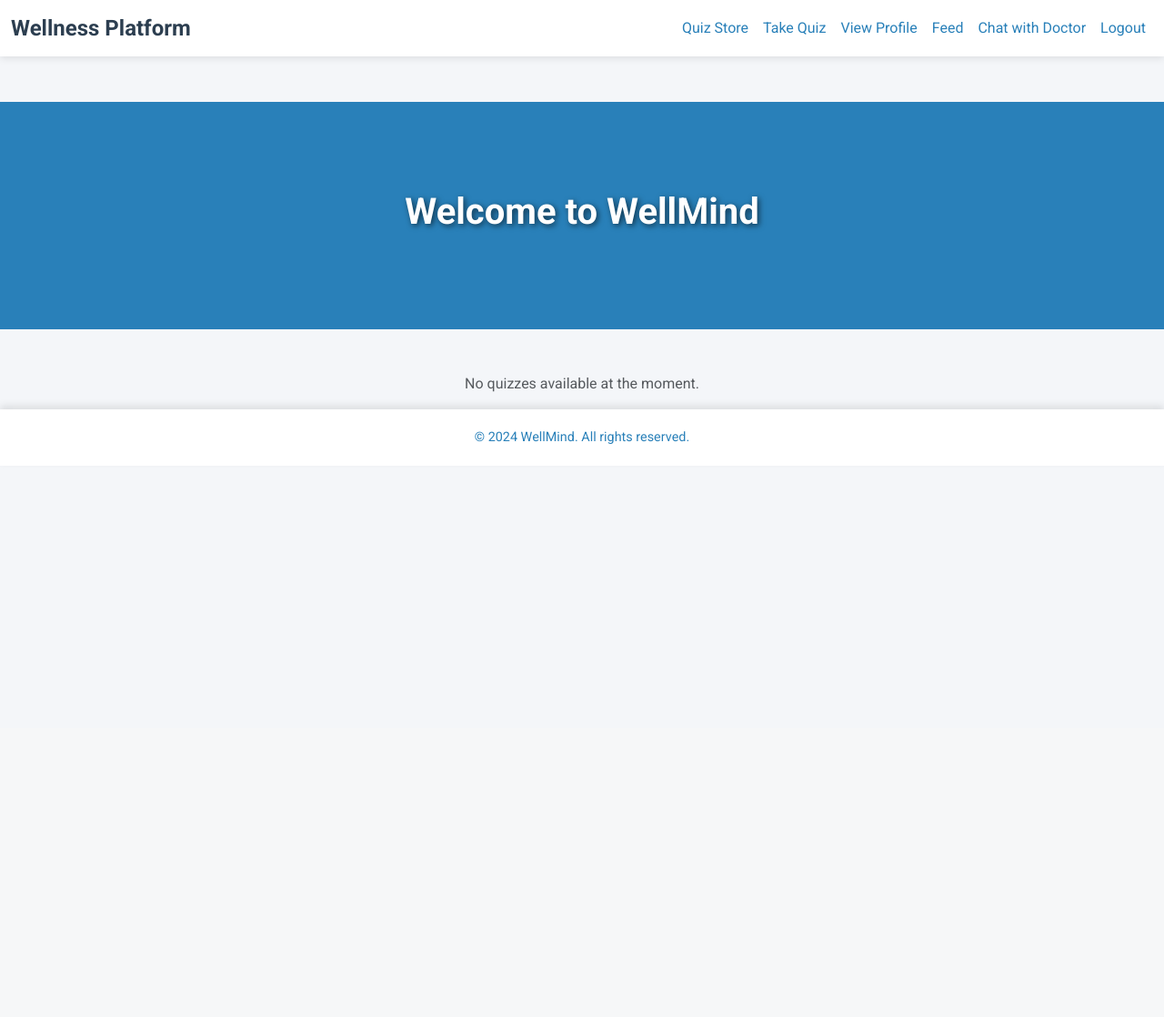
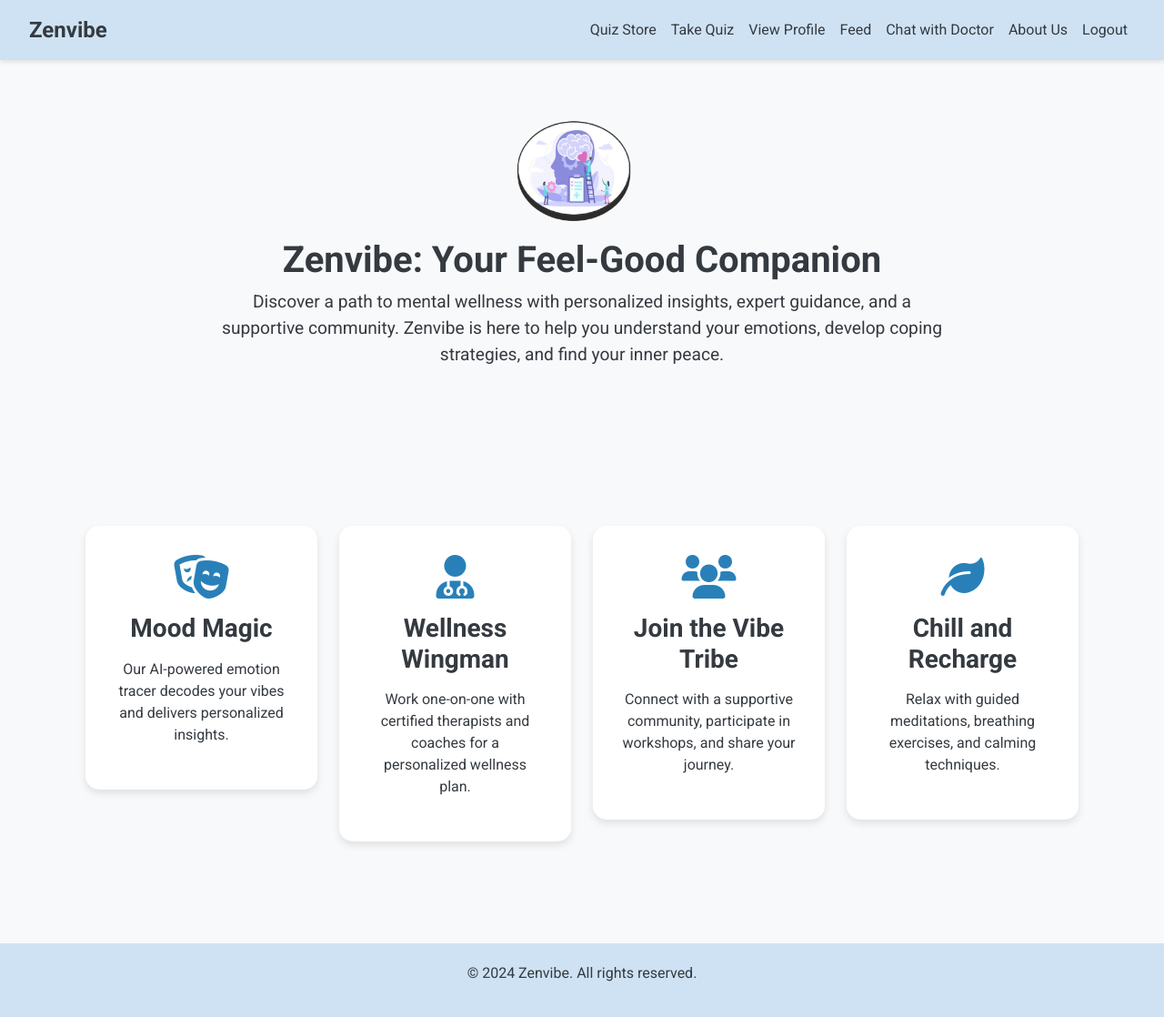
Before and after one commit to HarshVyas99/Wellness, a Django app: page / in a window 1280 px wide. Shown: the whole page at 91% size. Before the commit the page ends 488 px from the top, so only its background shows below. Run offline with Django 3.2, Linux system fonts and the light colour scheme; the visitor is signed in with stand-in values (Sample User, id 1); data that the repository does not hold is empty.

Commit message:
updated code

```diff
--- a/mental_wellbeing/mental_wellbeing/settings.py
+++ b/mental_wellbeing/mental_wellbeing/settings.py
@@ -120,6 +120,10 @@ USE_TZ = True
 
 STATIC_URL = '/static/'
 
+STATICFILES_DIRS = [
+    os.path.join(BASE_DIR, 'static'),  # Project-level static files
+]
+
 # Default primary key field type
 # https://docs.djangoproject.com/en/3.2/ref/settings/#default-auto-field
 
--- a/mental_wellbeing/wellbeing/templates/base.html
+++ b/mental_wellbeing/wellbeing/templates/base.html
@@ -3,61 +3,80 @@
 <head>
     <meta charset="UTF-8">
     <meta name="viewport" content="width=device-width, initial-scale=1.0">
-    <title>{% block title %}WellMind{% endblock %}</title>
+    <title>{% block title %}Zenvibe{% endblock %}</title>
     <script src="https://code.jquery.com/jquery-3.6.0.min.js"></script>
     <link href="https://cdn.jsdelivr.net/npm/bootstrap@5.3.0-alpha1/dist/css/bootstrap.min.css" rel="stylesheet">
     <link href="https://fonts.googleapis.com/css2?family=Roboto:wght@400;700&display=swap" rel="stylesheet">
+    <link rel="stylesheet" href="https://cdnjs.cloudflare.com/ajax/libs/font-awesome/6.0.0/css/all.min.css">
+    {% load static %}
     {% load custom_template_tags %}
     <style>
         body {
             font-family: 'Roboto', sans-serif;
-            background-color: #f4f6f9; /* Light gray background for a clean look */
+            background-color: #f8f9fa; /* Very light gray background */
             margin: 0;
-            padding-top: 56px;
-            color: #333;
+            padding-top: 70px; /* Adjusted for better spacing with navbar */
+            color: #343a40; /* Dark gray text */
         }
 
         /* Navbar Styling */
         .navbar {
-            background-color: white;
+            background-color: #cfe2f3; /* Light blue navbar */
             transition: background-color 0.3s;
-            position: fixed;
-            width: 100%;
-            z-index: 1000;
-            box-shadow: 0 2px 8px rgba(0, 0, 0, 0.1);
+            padding: 10px 20px;
+            box-shadow: 0 2px 5px rgba(0, 0, 0, 0.1);
         }
-        .navbar.scrolled {
-            background-color: #fff;
-        }
+
         .navbar .navbar-brand {
             font-weight: 700;
             font-size: 1.5rem;
-            color: #2c3e50; /* Dark gray */
+            color: #343a40; /* Dark gray brand text */
         }
+
         .nav-link {
-            color: #2980b9; /* Fitness blue */
+            color: #343a40; /* Dark gray link text */
             transition: color 0.3s;
         }
+
         .nav-link:hover {
-            color: #3498db; /* Lighter blue */
+            color: #90a4ba; /* Slightly darker blue on hover */
+        }
+        .navbar-dark .navbar-toggler-icon{
+          filter: invert(1);
         }
 
         /* Hero Section */
         .hero {
-            background-color: #2980b9; /* Fitness-themed blue */
-            height: 250px;
+            background-size: cover;
+            background-position: center;
+            height: 300px;
             display: flex;
+            flex-direction: column;
             justify-content: center;
             align-items: center;
-            color: white;
-            text-shadow: 2px 2px 6px rgba(0, 0, 0, 0.6);
-            margin-top: 56px; /* For navbar */
+            color: #343a40; /* Set default text color to dark gray */
+            text-shadow: none; /* Remove text shadow */
+            margin-top: 56px;
+        }
+
+        .hero-logo {
+            max-width: 200px;
+            margin-bottom: 1rem;
         }
 
         .hero h1 {
             font-size: 2.5rem;
             font-weight: 700;
             text-align: center;
+        }
+        .hero p{
+          font-size: 1.2rem;
+          max-width: 800px;
+          text-align: center;
+        }
+
+        .hero h1, .hero p {
+            color: inherit; /* Inherit color from the hero container */
         }
 
         /* Content Section */
@@ -66,55 +85,83 @@
         }
 
         .content {
-            display: flex;
-            flex-wrap: wrap;
-            justify-content: space-between;
+            display: grid;
+            grid-template-columns: repeat(auto-fit, minmax(300px, 1fr));
             gap: 20px;
+            padding: 20px;
         }
 
         .card {
             border: none;
             border-radius: 12px;
-            box-shadow: 0 6px 12px rgba(0, 0, 0, 0.1);
-            width: 300px;
-            background-color: white;
-            transition: transform 0.3s ease-in-out;
+            box-shadow: 0 4px 8px rgba(0, 0, 0, 0.1);
+            background-color: #ffffff;
+            transition: transform 0.3s ease-in-out, box-shadow 0.3s ease-in-out;
+            overflow: hidden;
+            cursor: pointer;
         }
+
         .card:hover {
-            transform: scale(1.05);
+            transform: scale(1.03);
+            box-shadow: 0 6px 12px rgba(0, 0, 0, 0.15);
         }
+
         .card img {
             border-radius: 12px 12px 0 0;
             width: 100%;
             height: 200px;
             object-fit: cover;
         }
+
         .card-body {
             padding: 15px;
         }
+
         .card-title {
             font-size: 1.2rem;
             font-weight: 600;
         }
+
         .card-text {
             font-size: 0.9rem;
-            color: #777;
+            color: #6c757d;
+            overflow: hidden;
+            text-overflow: ellipsis;
+            display: -webkit-box;
+            -webkit-line-clamp: 3;
+            -webkit-box-orient: vertical;
         }
+
+        .card-link {
+            text-decoration: none;
+            color: inherit;
+            display: block;
+        }
+
 
         /* Footer */
         .footer {
-            background-color: #fff;
+            background-color: #cfe2f3;
             text-align: center;
             padding: 20px;
-            position: relative;
-            bottom: 0;
             width: 100%;
-            box-shadow: 0 -4px 8px rgba(0, 0, 0, 0.1);
+            color: #343a40;
+            border-top: 1px solid #ddd; /* Subtle border */
         }
-        .footer p {
-            margin: 0;
-            font-size: 0.9rem;
-            color: #2980b9; /* Fitness blue */
+
+        .btn-primary {
+            background-color: #90a4ba; /* Use a color that fits the theme */
+            border-color: #90a4ba;
+            color: white; /* Ensure good contrast */
+        }
+
+        .btn-primary:hover {
+            background-color: #78909c; /* Darker shade on hover */
+            border-color: #78909c;
+        }
+
+        .btn-primary:focus, .btn-primary:active {
+            box-shadow: 0 0 0 0.25rem rgba(144, 164, 186, 0.5); /* Matching focus ring */
         }
 
         /* Mobile & Tablet Optimization */
@@ -134,10 +181,9 @@
     {% endblock %}
 </head>
 <body>
-    <!-- Navbar -->
-    <nav class="navbar navbar-expand-lg navbar-light fixed-top">
+    <nav class="navbar navbar-expand-lg navbar-dark fixed-top">
         <div class="container-fluid">
-            <a class="navbar-brand" href="{% url 'quiz_for_today' %}">Wellness Platform</a>
+            <a class="navbar-brand" href="{% url 'about_us' %}">Zenvibe</a>
             <button class="navbar-toggler" type="button" data-bs-toggle="collapse" data-bs-target="#navbarNav" aria-controls="navbarNav" aria-expanded="false" aria-label="Toggle navigation">
                 <span class="navbar-toggler-icon"></span>
             </button>
@@ -149,7 +195,7 @@
                             <a class="nav-link" href="{% url 'doctor_inbox' %}">Inbox</a>
                         </li>
                         {% endif %}
-                        {% if user|is_admin or user.is_superuser %}
+                        {% if user.is_superuser %}
                         <li class="nav-item">
                             <a class="nav-link" href="{% url 'quiz_list' %}">Quiz Store</a>
                         </li>
@@ -163,17 +209,23 @@
                         <li class="nav-item">
                             <a class="nav-link" href="{% url 'feed' %}">Feed</a>
                         </li>
-                        {% if user|is_doctor == False %}
+                        {% if not user|is_doctor %}
                         <li class="nav-item">
                             <a class="nav-link" href="{% url 'active_doctors' %}">Chat with Doctor</a>
                         </li>
                         {% endif %}
+                        <li class="nav-item">
+                            <a class="nav-link" href="{% url 'about_us' %}">About Us</a>
+                        </li>
                         <li class="nav-item">
                             <a class="nav-link" href="{% url 'logout' %}">Logout</a>
                         </li>
                     {% else %}
                         <li class="nav-item">
                             <a class="nav-link" href="{% url 'login' %}">Login</a>
+                        </li>
+                        <li class="nav-item">
+                            <a class="nav-link" href="{% url 'about_us' %}">About Us</a>
                         </li>
                         <li class="nav-item">
                             <a class="nav-link" href="{% url 'register' %}">Register</a>
@@ -184,19 +236,19 @@
         </div>
     </nav>
 
-    <!-- Hero Section -->
     <div class="hero">
-        <h1>Welcome to WellMind</h1>
+        <img class="hero-logo" src="{% static 'images/logo.png' %}" alt="Zenvibe Logo">
+        <h1>Zenvibe: Your Feel-Good Companion</h1>
+        <p>Discover a path to mental wellness with personalized insights, expert guidance, and a supportive community. Zenvibe is here to help you understand your emotions, develop coping strategies, and find your inner peace.</p>
     </div>
 
-    <!-- Content Section -->
     <div class="container mt-5">
-        {% block content %}{% endblock %}
+        {% block content %}
+        {% endblock %}
     </div>
 
-    <!-- Footer -->
-    <footer class="footer">
-        <p>&copy; 2024 WellMind. All rights reserved.</p>
+    <footer class="footer mt-5">
+        <p>&copy; 2024 Zenvibe. All rights reserved.</p>
     </footer>
 
     <script src="https://cdn.jsdelivr.net/npm/bootstrap@5.3.0-alpha1/dist/js/bootstrap.bundle.min.js"></script>
--- /dev/null
+++ b/mental_wellbeing/wellbeing/templates/wellbeing/about_us.html
@@ -0,0 +1,89 @@
+{% extends 'base.html' %}
+{% load static %}
+
+{% block title %}Zenvibe - Your Feel-Good Companion{% endblock %}
+
+{% block style %}
+<style>
+  .feature-section {
+    padding: 4rem 0;
+  }
+
+  .feature-card {
+    border: none;
+    border-radius: 15px;
+    box-shadow: 0 4px 8px rgba(0, 0, 0, 0.1);
+    transition: transform 0.3s ease-in-out;
+    overflow: hidden;
+    background-color: white;
+    padding: 2rem;
+    text-align: center;
+    min-height: 250px; /* Consistent card height */
+    display: flex;
+    flex-direction: column;
+    justify-content: space-between;
+  }
+  .feature-card i{
+    font-size: 3rem;
+    margin-bottom: 1rem;
+    color: #2980b9;
+  }
+
+  .feature-card:hover {
+    transform: translateY(-5px); /* Subtle lift on hover */
+    box-shadow: 0 6px 12px rgba(0, 0, 0, 0.15);
+  }
+
+  .feature-card h3 {
+    font-weight: 600;
+    margin-bottom: 1rem;
+  }
+</style>
+{% endblock %}
+
+{% block content %}
+
+<section class="feature-section bg-light">
+    <div class="container">
+        <div class="row">
+            <div class="col-md-3">
+                <a href="{% url 'quiz_for_today' %}" class="card-link">
+                <div class="feature-card">
+                  <i class="fa-solid fa-masks-theater"></i>
+                    <h3>Mood Magic</h3>
+                    <p>Our AI-powered emotion tracer decodes your vibes and delivers personalized insights.</p>
+                </div>
+                </a>
+            </div>
+            <div class="col-md-3">
+                <a href="{% url 'active_doctors' %}" class="card-link">
+                <div class="feature-card">
+                  <i class="fas fa-user-md"></i>
+                    <h3>Wellness Wingman</h3>
+                    <p>Work one-on-one with certified therapists and coaches for a personalized wellness plan.</p>
+                </div>
+                </a>
+            </div>
+            <div class="col-md-3">
+                <a href="{% url 'feed' %}" class="card-link">
+                <div class="feature-card">
+                  <i class="fas fa-users"></i>
+                    <h3>Join the Vibe Tribe</h3>
+                    <p>Connect with a supportive community, participate in workshops, and share your journey.</p>
+                </div>
+                </a>
+            </div>
+            <div class="col-md-3">
+                <a href="{% url 'profile' %}" class="card-link">
+                <div class="feature-card">
+                  <i class="fas fa-leaf"></i>
+                    <h3>Chill and Recharge</h3>
+                    <p>Relax with guided meditations, breathing exercises, and calming techniques.</p>
+                </div>
+                </a>
+            </div>
+        </div>
+    </div>
+</section>
+
+{% endblock %}
--- a/mental_wellbeing/wellbeing/templates/wellbeing/chats/active_doctors.html
+++ b/mental_wellbeing/wellbeing/templates/wellbeing/chats/active_doctors.html
@@ -33,7 +33,7 @@
 }
 
 .btn-primary {
-    background-color: #2980b9; /* Fitness blue */
+    background-color: #90a4ba; /* Fitness blue */
     border: none;
     color: white;
     padding: 10px 20px;
@@ -44,7 +44,7 @@
 }
 
 .btn-primary:hover {
-    background-color: #3498db; /* Lighter blue */
+    background-color: #78909c; /* Lighter blue */
 }
 
 
@@ -70,6 +70,7 @@
         {% for doctor in doctors %}
         <div class="card">
             <div class="card-body">
+                <i class="fa-regular fa-user"></i>
                 <h5 class="card-title">{{ doctor.username }}</h5>
                 <a href="{% url 'conversation_detail' doctor.id %}" class="btn btn-primary">Start Conversation</a>
             </div>
--- a/mental_wellbeing/wellbeing/templates/wellbeing/chats/conversation.html
+++ b/mental_wellbeing/wellbeing/templates/wellbeing/chats/conversation.html
@@ -45,7 +45,7 @@
 
     .message-sent {
         text-align: right;
-        background-color: #d9fdd3;
+        background-color: #90a4ba;
         padding: 10px;
         margin-bottom: 10px;
         border-radius: 10px;
@@ -73,7 +73,7 @@
     }
 
     .input-group button {
-        background-color: #2980b9; /* Soft purple */
+        background-color: #90a4ba; /* Soft purple */
         color: white;
         border-radius: 8px;
         border: none;
@@ -81,7 +81,7 @@
     }
 
     .input-group button:hover {
-        background-color:rgb(34, 120, 177); /* Darker purple */
+        background-color: #78909c; /* Darker purple */
     }
 
     small {
--- a/mental_wellbeing/wellbeing/templates/wellbeing/chats/doctor_inbox.html
+++ b/mental_wellbeing/wellbeing/templates/wellbeing/chats/doctor_inbox.html
@@ -67,7 +67,7 @@
     }
 
     .btn-primary {
-        background-color: #6f42c1;
+        background-color: #90a4ba;
         color: white;
         border: none;
         border-radius: 8px;
@@ -77,7 +77,7 @@
     }
 
     .btn-primary:hover {
-        background-color: #5a3e9d; /* Darker purple on hover */
+        background-color: #78909c; /* Darker purple on hover */
     }
 
     .no-conversations {
--- a/mental_wellbeing/wellbeing/templates/wellbeing/take_quiz.html
+++ b/mental_wellbeing/wellbeing/templates/wellbeing/take_quiz.html
@@ -54,7 +54,7 @@
     }
 
     .quiz-questions h3 {
-        color: #6f42c1;
+        color: #90a4ba;
         font-size: 1.2rem;
     }
 
@@ -65,17 +65,6 @@
     .form-check-label {
         font-size: 1rem;
     }
-
-    .btn-primary {
-        background-color: #6f42c1;
-        border-color: #6f42c1;
-        font-size: 1.2rem;
-    }
-
-    .btn-primary:hover {
-        background-color: #5a3e9d;
-        border-color: #5a3e9d;
-    }
 </style>
 {% endblock %}
 
--- a/mental_wellbeing/wellbeing/urls.py
+++ b/mental_wellbeing/wellbeing/urls.py
@@ -21,5 +21,6 @@ urlpatterns = [
     path('quiz/submit/<int:quiz_id>/', views.submit_quiz, name='submit_quiz'),
     path('quiz/edit/<int:quiz_id>/', views.edit_quiz, name='edit_quiz'),
     path('quiz/update/<int:quiz_id>/', views.update_quiz, name='update_quiz'),
-    path('', views.quiz_for_today, name='quiz_for_today'),
+    path('participate/', views.quiz_for_today, name='quiz_for_today'),
+    path('', views.about_us, name='about_us'),
 ]
--- a/mental_wellbeing/wellbeing/views.py
+++ b/mental_wellbeing/wellbeing/views.py
@@ -358,4 +358,7 @@ def quiz_for_today(request):
         return render(request, "wellbeing/take_quiz.html", {"quiz": quiz})
     else:
         # No quiz available
-        return render(request, "wellbeing/take_quiz.html",)
+        return render(request, "wellbeing/take_quiz.html")
+
+def about_us(request):
+    return render(request, 'wellbeing/about_us.html')
```
Also changed, not shown: mental_wellbeing/wellbeing/templates/wellbeing/chats/chat_page.html (+11 -12 lines), mental_wellbeing/wellbeing/templates/wellbeing/feed.html (+0 -11 lines), mental_wellbeing/wellbeing/static/images/logo.png (added).
